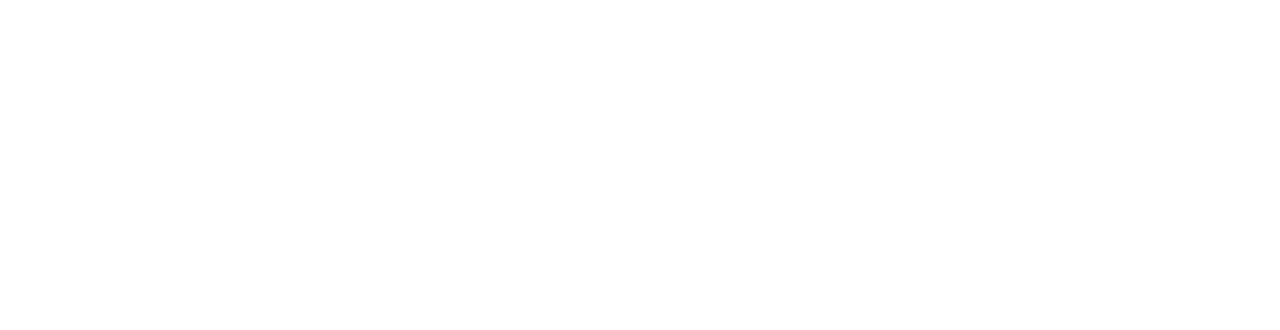
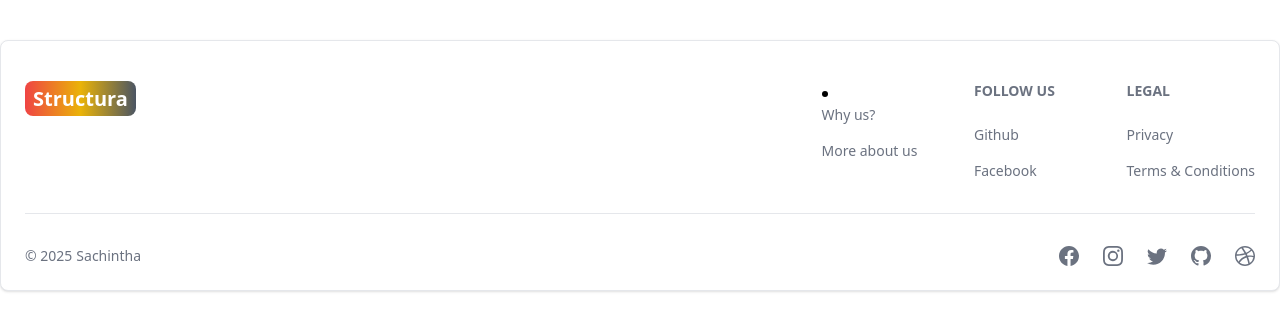
Before and after one commit to LEXES7/Structura-Frontend, a React (Vite) app: page / in a window 1280 px wide. Shown: the top 330 px of the page. Built offline with nearby package versions, Linux system fonts and the light colour scheme.

Commit message:
added the footer component

```diff
--- a/package.json
+++ b/package.json
@@ -15,6 +15,8 @@
     "flowbite-react": "^0.11.5",
     "react": "^19.0.0",
     "react-dom": "^19.0.0",
+    "react-icons": "^5.5.0",
+    "react-redux": "^9.2.0",
     "react-router-dom": "^7.4.0"
   },
   "devDependencies": {
--- a/src/App.jsx
+++ b/src/App.jsx
@@ -3,6 +3,7 @@
 import Home from './components/Home/Home'
 import Addpost from './components/AddPost/Addpost'
 import Displaypost from './components/DisplayPosts/DisplayPosts'
+import Footer from './components/Footer'
 
 export default function App() {
   return (
@@ -14,6 +15,7 @@
           <Route path='/displaypost' element={<Displaypost />} />
 
         </Routes>
+        <Footer />
       </React.Fragment>
     </div>
   )
--- /dev/null
+++ b/src/components/Footer.jsx
@@ -0,0 +1,109 @@
+import { Footer, FooterCopyright, FooterDivider, FooterIcon, FooterLink, FooterLinkGroup, FooterTitle } from 'flowbite-react'
+import React from 'react'
+import { Link } from 'react-router-dom'
+import { BsDribbble, BsFacebook, BsGithub, BsInstagram, BsTwitter } from 'react-icons/bs'
+
+export default function FooterCom() {
+  return (
+    <Footer container className='border border-t'>
+    <div className='w-full max-w-7xl mx-auto'>
+        <div className='grid w-full justify-between sm:flex md:grid-cols-1'>
+
+            <div className='mt-5'>
+
+            <Link to='/' className='self-center whitespace-nowrap text-lg sm:text-xl font-semibold dark:text-white'>
+            <span className='px-2 py-1 bg-gradient-to-r from-red-500 via-yellow-500 to-gray-600 rounded-lg text-white'>Structura</span>
+             </Link>
+            </div>
+            <div className='grid grid-cols-2 gap-8 mt-4 sm:grid-cols-3 sm:gap-6'>
+                <div>
+                <FooterLink title='About' />
+
+                <FooterLinkGroup col>
+                    <FooterLink
+                       href='#'
+                       target='_blank'
+                       rel='noopener noreferrer'
+                    >
+                        Why us?
+                    </FooterLink>
+
+                    <FooterLink
+                       href='/about'
+                       target='_blank'
+                       rel='noopener noreferrer'
+                    >
+                        More about us
+                    </FooterLink>
+
+                </FooterLinkGroup>
+                </div>
+
+                <div>
+                <FooterTitle title='Follow Us' />
+
+                <FooterLinkGroup col>
+                    <FooterLink
+                       href='https://github.com/LEXES7'
+                       target='_blank'
+                       rel='noopener noreferrer'
+                    >
+                        Github
+                    </FooterLink>
+
+                    <FooterLink
+                       href='https://www.facebook.com/'
+                       target='_blank'
+                       rel='noopener noreferrer'
+                    >
+                       Facebook
+                    </FooterLink>
+
+                </FooterLinkGroup>
+                </div>
+
+                <div>
+                <FooterTitle title='Legal' />
+
+                <FooterLinkGroup col>
+                    <FooterLink
+                       href='#'
+                       target='_blank'
+                       rel='noopener noreferrer'
+                    >
+                        Privacy
+                    </FooterLink>
+
+                    <FooterLink
+                       href='#'
+                       target='_blank'
+                       rel='noopener noreferrer'
+                    >
+                       Terms & Conditions
+                    </FooterLink>
+
+                </FooterLinkGroup>
+                </div>
+            </div>
+        </div>
+        <FooterDivider />
+        <div className='w-full sm:flex sm:items-center sm:justify-between'>
+
+            <FooterCopyright href='#' by="Sachintha" year={new Date().getFullYear()}
+            />
+            <div className='flex gap-6 sm:mt-0 mt-4 sm:justify-center'>
+                <FooterIcon href='https://www.facebook.com/' icon={BsFacebook} />
+                <FooterIcon href='https://www.instagram.com/' icon={BsInstagram} />
+                <FooterIcon href='#' icon={BsTwitter} />
+                <FooterIcon href='https://github.com/LEXES7' icon={BsGithub} />
+                <FooterIcon href='#' icon={BsDribbble} />
+
+
+            </div>
+        </div>
+    </div>
+
+
+    </Footer>
+  )
+}
```
Also changed, not shown: 1 other file (tests, documents, lock files or other folders).
